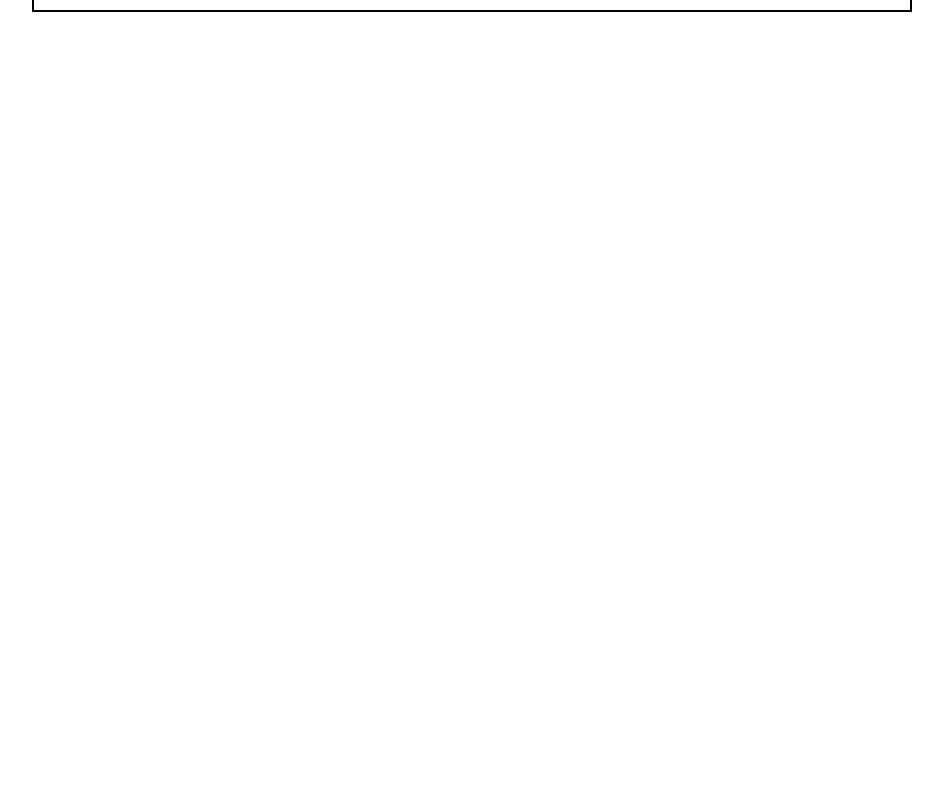
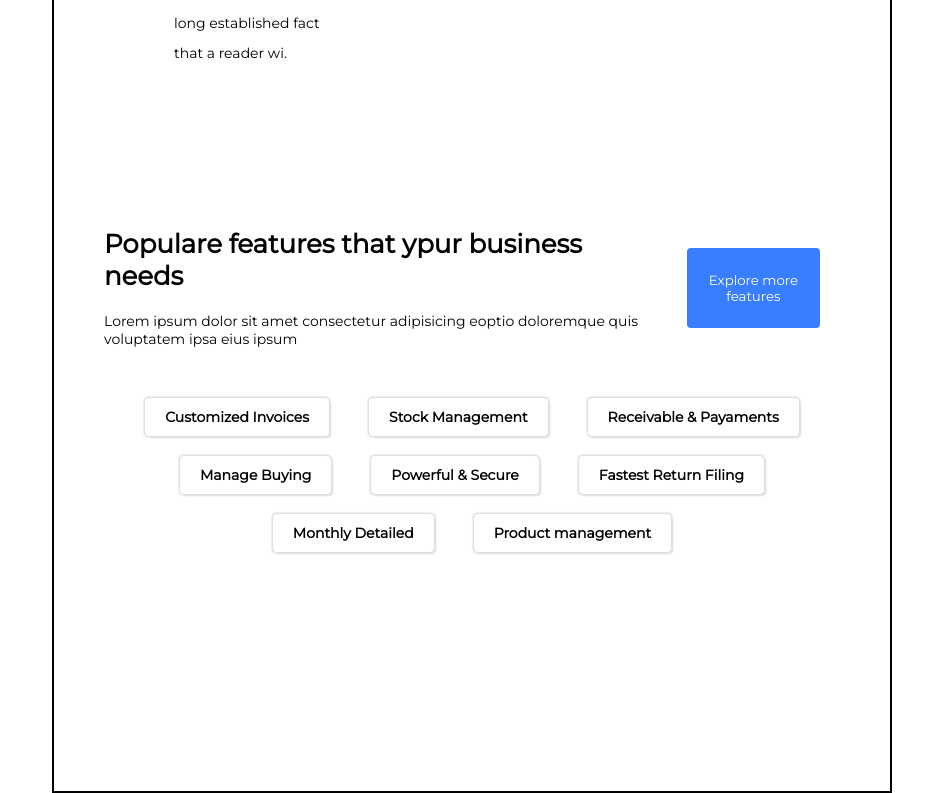
Before and after one commit to Robin9800/proj-html-vuejs, a Vue app: page / in a window 1280 px wide. Shown: the part 1811-2604 px from the top of the page, without its empty margins (168-1111 px from the left). Before the commit the page ends 1823 px from the top, so only its background shows below. Built offline with nearby package versions, Linux system fonts and the light colour scheme.

Commit message:
features section content

```diff
--- a/src/App.vue
+++ b/src/App.vue
@@ -23,8 +23,22 @@ export default {
 
 <style>
 #app{
-  margin: 0px 200px;
+  margin: 0px 220px;
   border: 1px solid black;
   height: auto;
 }
+button{
+    margin: 20px;
+    padding: 10px;
+    color: white;
+    background-color: hsl(219deg 100% 61%);
+    border: none;
+    border-radius: 4px;
+}
+button:hover{
+    background-color: black;
+}
+li{
+  list-style: none;
+}
 </style>
--- /dev/null
+++ b/src/assets/cards.json
@@ -0,0 +1,27 @@
+[
+    {
+        "name": "Customized Invoices"
+
+    },
+    {
+        "name": "Stock Management"
+    },
+    {
+        "name": "Receivable & Payaments"
+    },
+    {
+        "name": "Manage Buying"
+    },
+    {
+        "name": "Powerful & Secure"
+    },
+    {
+        "name": "Fastest Return Filing"
+    },
+    {
+        "name": "Monthly Detailed"
+    },
+    {
+        "name": "Product management"
+    }
+]
--- /dev/null
+++ b/src/components/FeaturesComponent.vue
@@ -0,0 +1,69 @@
+<template>
+  <div class="features flex column">
+      <div class="explore flex">
+          <div class="h1-p flex column">
+              <h1>Populare features that ypur business needs</h1>
+            <p>Lorem ipsum dolor sit amet consectetur adipisicing eoptio doloremque quis voluptatem ipsa eius ipsum </p>
+          </div>
+            <button>Explore more features</button>
+      </div>
+      <!--FEATURES CARDS-->
+      <ul class=" cards flex">
+          <li  v-for="(page,index) in cards" :key="index"><h4>{{page.name}}</h4></li>
+      </ul>
+
+  </div>
+</template>
+
+<script>
+import cards from '@/assets/cards'
+export default {
+    name: 'FeaturesComponent',
+    data(){
+        return {cards}
+    }
+}
+</script>
+
+<style>
+.features{
+    margin: 120px 50px
+}
+.features ul{
+    flex-wrap: wrap;
+}
+.features li{
+     box-shadow:  2px  2px 2px #dedede,
+              -1px -1px 2px #dedede,
+               1px -1px 2px #dedede,
+              -1px 1px 2px #dedede;
+    border-radius: 4px;
+    padding: 10px 20px;
+    text-align: start;
+    margin: 10px 20px;
+}
+.features li:hover{
+    background-color: #6CDAC1;
+}
+
+.explore{
+    justify-content: space-between;
+}
+.cards{
+    margin-top: 40px;
+    justify-content: center;
+}
+.cards h4{
+    font-size: 14px;
+}
+.explore h1{
+    margin-bottom: 20px;
+    font-size: 26px;
+}
+.explore p{
+    font-size: 14px;
+}
+.explore button{
+    padding: 10px;
+}
+</style>
--- a/src/components/HeaderComponent.vue
+++ b/src/components/HeaderComponent.vue
@@ -60,17 +60,7 @@ ul li a:hover{
     color: hsl(209deg 98% 49%);
     border-bottom: 2px solid hsl(209deg 98% 49%);
 }
-header button{
-    margin: 20px;
-    padding: 10px;
-    color: white;
-    background-color: hsl(219deg 100% 61%);
-    border: none;
-    border-radius: 4px;
-}
-header button:hover{
-    background-color: black;
-}
+
 .header-jumbotron{
     height: 54vh;
     background-color: hsl(217deg 100% 97%);
--- a/src/components/MainComponent.vue
+++ b/src/components/MainComponent.vue
@@ -2,18 +2,23 @@
   <main class="flex column border">
       <OnlineMarketingSection/>
       <TricksComponent/>
+      <FeaturesComponent/>
+      <img src="img/15.png" alt="">
+
   </main>
 </template>
 
 <script>
 import OnlineMarketingSection from './OnlineMarketingSection.vue'
 import TricksComponent from './TricksComponent.vue'
+import FeaturesComponent from './FeaturesComponent.vue'
 export default {
     name: 'MainComponent',
 
     components: {
         OnlineMarketingSection,
-        TricksComponent
+        TricksComponent,
+        FeaturesComponent
     }
 }
 </script>
@@ -22,4 +27,7 @@ export default {
 main{
     margin-top: 120px;
 }
+main img{
+    color: black;
+}
 </style>
```
Also changed, not shown: src/components/FeatureCard.vue (added, +16 -0 lines), src/components/HelloWorld.vue (deleted, +0 -58 lines).
